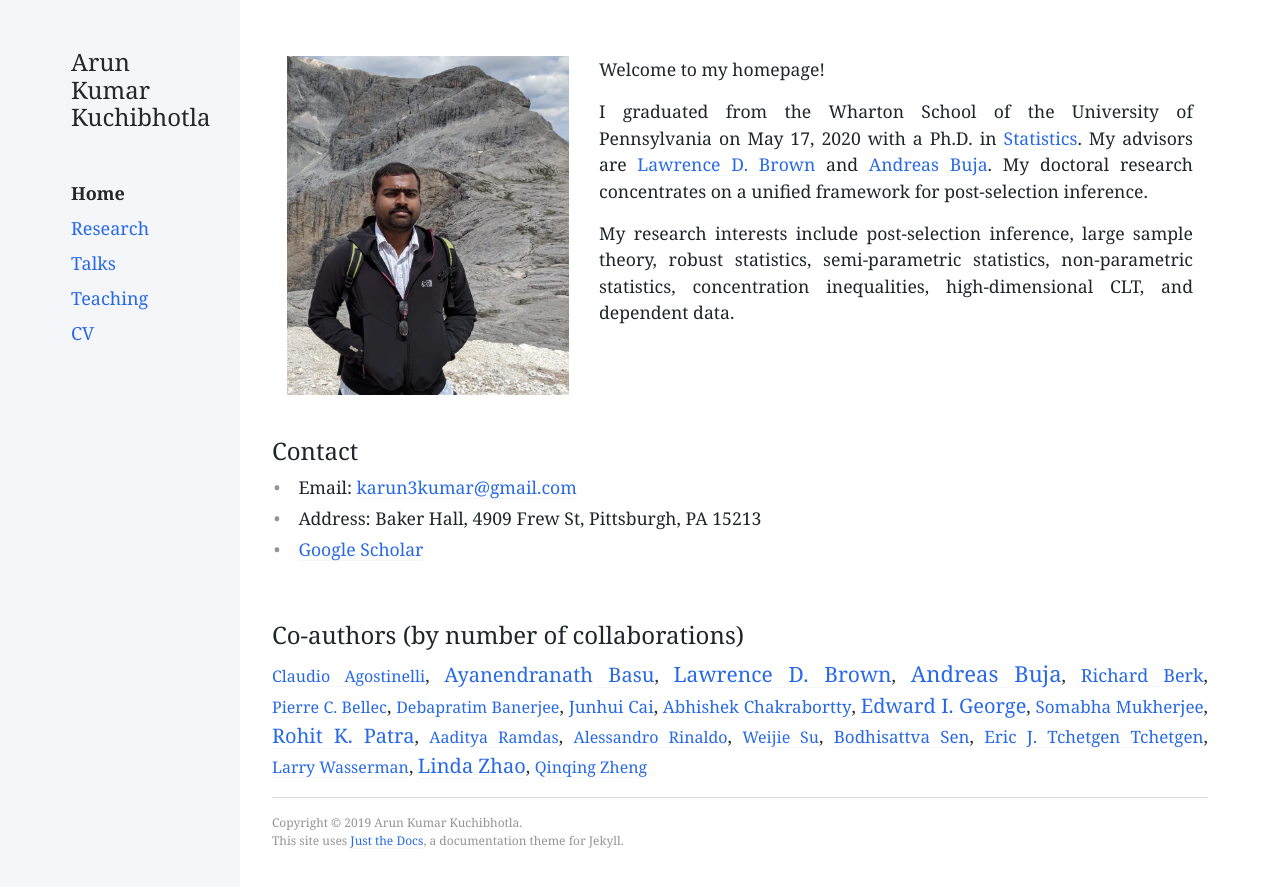
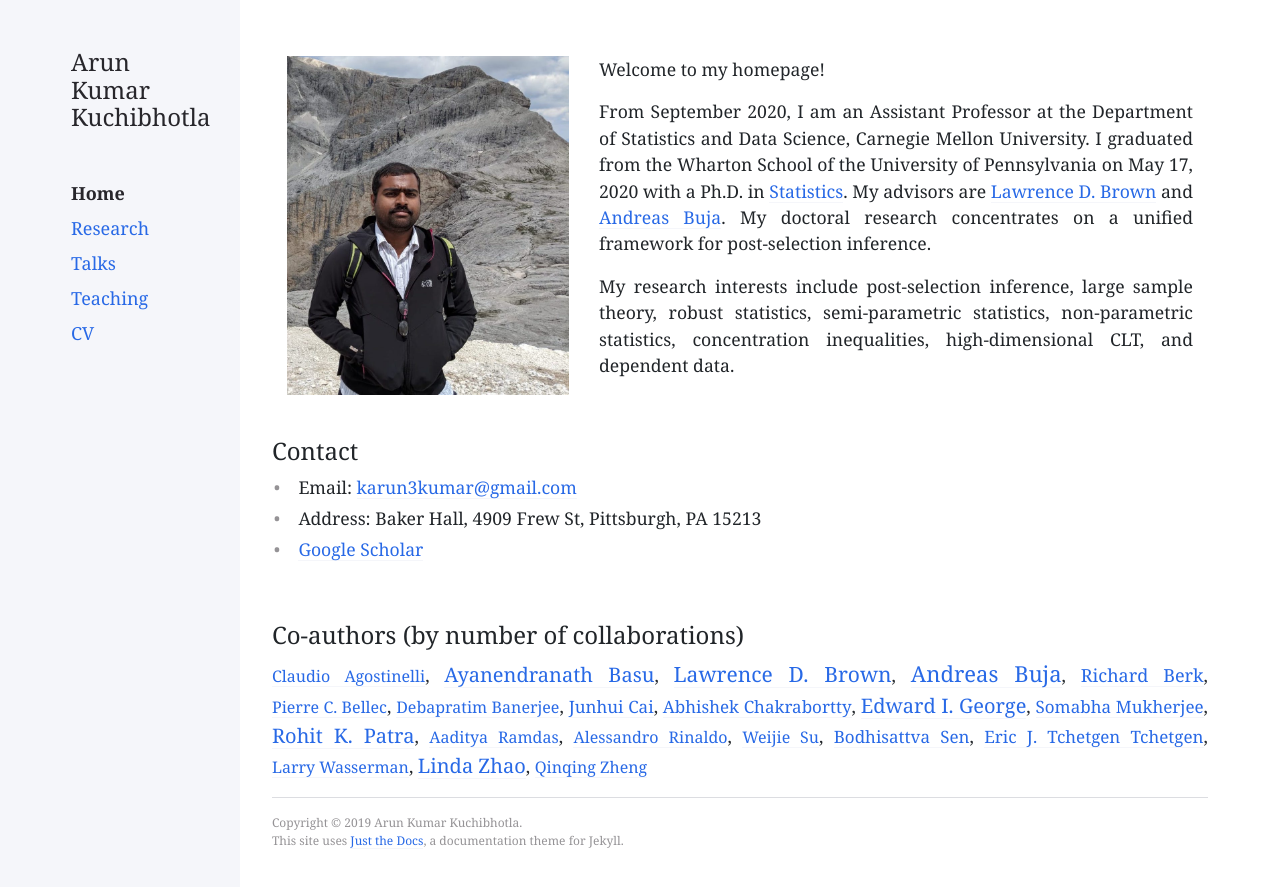
Before and after one commit to Arun-Kuchibhotla/Arun-Kuchibhotla.github.io, a Jekyll site: the page built from index.md, in a window 1280 px wide. Shown: the top 887 px of the page. Built offline with Jekyll 4.4.1, drawn with Linux system fonts in a browser that asks for light colours; nearby versions of some CDN libraries.

Commit message:
Update index.md

```diff
--- a/index.md
+++ b/index.md
@@ -16,7 +16,7 @@ permalink: /
 				Welcome to my homepage!
 			</p>
 			<p class="text-justify">
-				I graduated from the Wharton School of the University of Pennsylvania on May 17, 2020 with a Ph.D. in <a href="https://statistics.wharton.upenn.edu">Statistics</a>. My advisors are <a href="http://www-stat.wharton.upenn.edu/~lbrown/">Lawrence D. Brown</a> and <a href="http://www-stat.wharton.upenn.edu/~buja/">Andreas Buja</a>. My doctoral research concentrates on a unified framework for post-selection inference.
+				From September 2020, I am an Assistant Professor at the Department of Statistics and Data Science, Carnegie Mellon University. I graduated from the Wharton School of the University of Pennsylvania on May 17, 2020 with a Ph.D. in <a href="https://statistics.wharton.upenn.edu">Statistics</a>. My advisors are <a href="http://www-stat.wharton.upenn.edu/~lbrown/">Lawrence D. Brown</a> and <a href="http://www-stat.wharton.upenn.edu/~buja/">Andreas Buja</a>. My doctoral research concentrates on a unified framework for post-selection inference.
 			</p>
 			<p class="text-justify">
 				My research interests include post-selection inference, large sample theory, robust statistics, semi-parametric statistics, non-parametric statistics, concentration inequalities, high-dimensional CLT, and dependent data.
```
